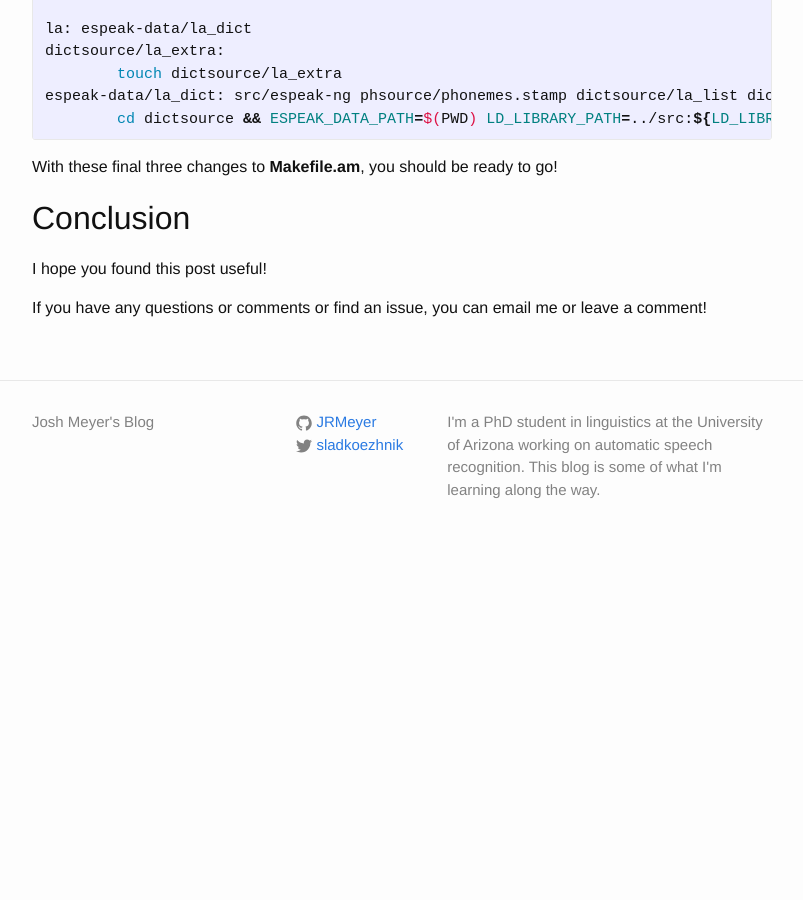
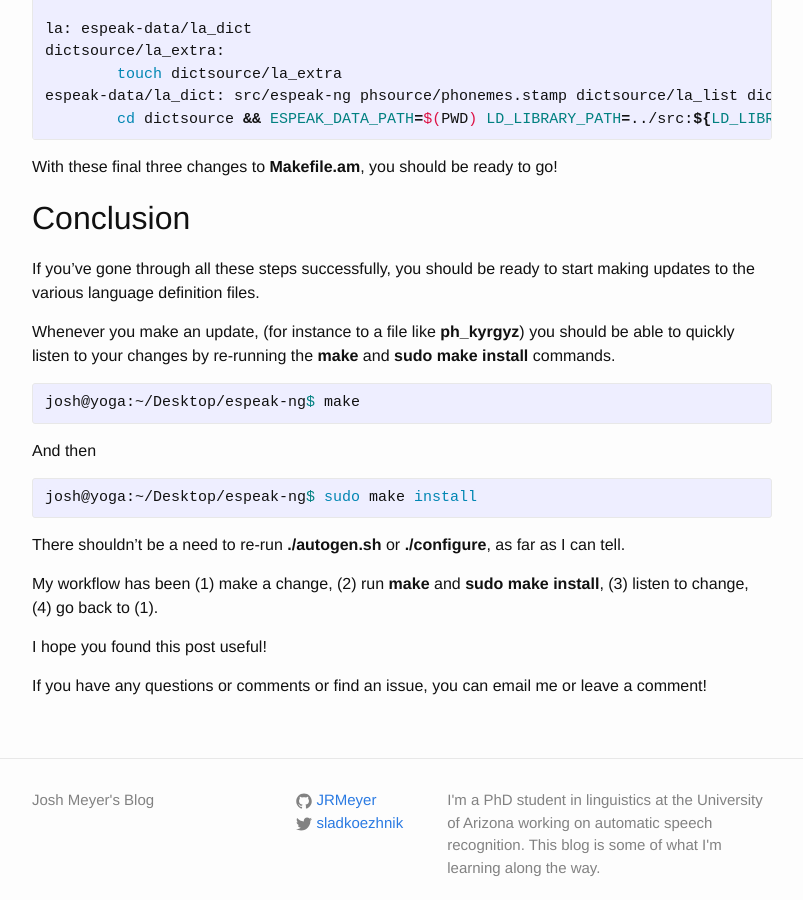
Before and after one commit to JRMeyer/jrmeyer.github.io, a Jekyll site: the page built from _posts/2016-07-03-How to Add a Language to Espeak-NG.markdown, in a window 1280 px wide and 900 px high, scrolled down 13333 px. Shown: the whole window, without its empty margins (238-1041 px from the left). Built offline with Jekyll 4.4.1, drawn with Linux system fonts in a browser that asks for light colours; comment, search, counter and statistics services are not loaded; before the commit the page ends 13894 px from its top, so only the background shows below that.

Commit message:
added little bit at end about workflow

```diff
--- a/_posts/2016-07-03-How to Add a Language to Espeak-NG.markdown
+++ b/_posts/2016-07-03-How to Add a Language to Espeak-NG.markdown
@@ -577,6 +577,24 @@ With these final three changes to **Makefile.am**, you should be ready to go!
 
 ## Conclusion
 
+If you've gone through all these steps successfully, you should be ready to start making updates to the various language definition files.
+
+Whenever you make an update, (for instance to a file like **ph_kyrgyz**) you should be able to quickly listen to your changes by re-running the **make** and **sudo make install** commands.
+
+{% highlight bash %}
+josh@yoga:~/Desktop/espeak-ng$ make
+{% endhighlight %}
+
+And then
+
+{% highlight bash %}
+josh@yoga:~/Desktop/espeak-ng$ sudo make install
+{% endhighlight %}
+
+There shouldn't be a need to re-run **./autogen.sh** or **./configure**, as far as I can tell.
+
+My workflow has been (1) make a change, (2) run **make** and **sudo make install**, (3) listen to change, (4) go back to (1).
+
 I hope you found this post useful!
 
 If you have any questions or comments or find an issue, you can email me or leave a comment!
```
